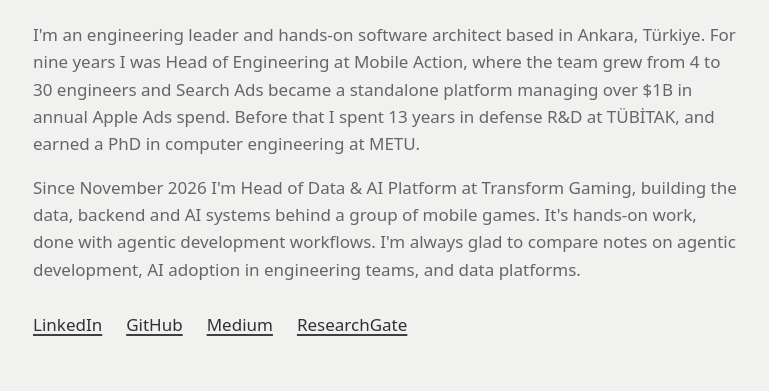
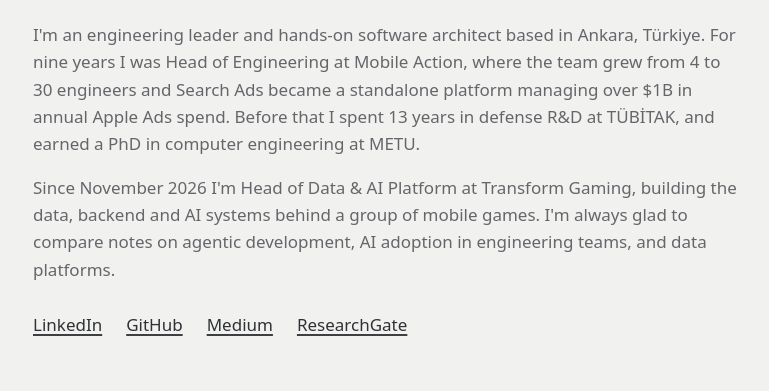
Before and after one commit to DrAhmetK/DrAhmetK.github.io, a plain HTML site: page index.html in a window 1280 px wide. Shown: the part 388-779 px from the top of the page, without its empty margins (255-1024 px from the left). Drawn offline with Linux system fonts and the light colour scheme.

Commit message:
Drop hands-on sentence from Transform Gaming summary (#4)
Co-authored-by: Claude Fable 5.1 <noreply@anthropic.com>

```diff
--- a/index.html
+++ b/index.html
@@ -253,7 +253,7 @@
     </div>
     <div class="bio">
       <p>I'm an engineering leader and hands-on software architect based in Ankara, Türkiye. For nine years I was Head of Engineering at Mobile Action, where the team grew from 4 to 30 engineers and Search Ads became a standalone platform managing over $1B in annual Apple Ads spend. Before that I spent 13 years in defense R&amp;D at TÜBİTAK, and earned a PhD in computer engineering at METU.</p>
-      <p>Since November 2026 I'm Head of Data &amp; AI Platform at Transform Gaming, building the data, backend and AI systems behind a group of mobile games. It's hands-on work, done with agentic development workflows. I'm always glad to compare notes on agentic development, AI adoption in engineering teams, and data platforms.</p>
+      <p>Since November 2026 I'm Head of Data &amp; AI Platform at Transform Gaming, building the data, backend and AI systems behind a group of mobile games. I'm always glad to compare notes on agentic development, AI adoption in engineering teams, and data platforms.</p>
     </div>
     <ul class="links">
       <li><a href="https://www.linkedin.com/in/ahmetk" rel="me">LinkedIn</a></li>
```
